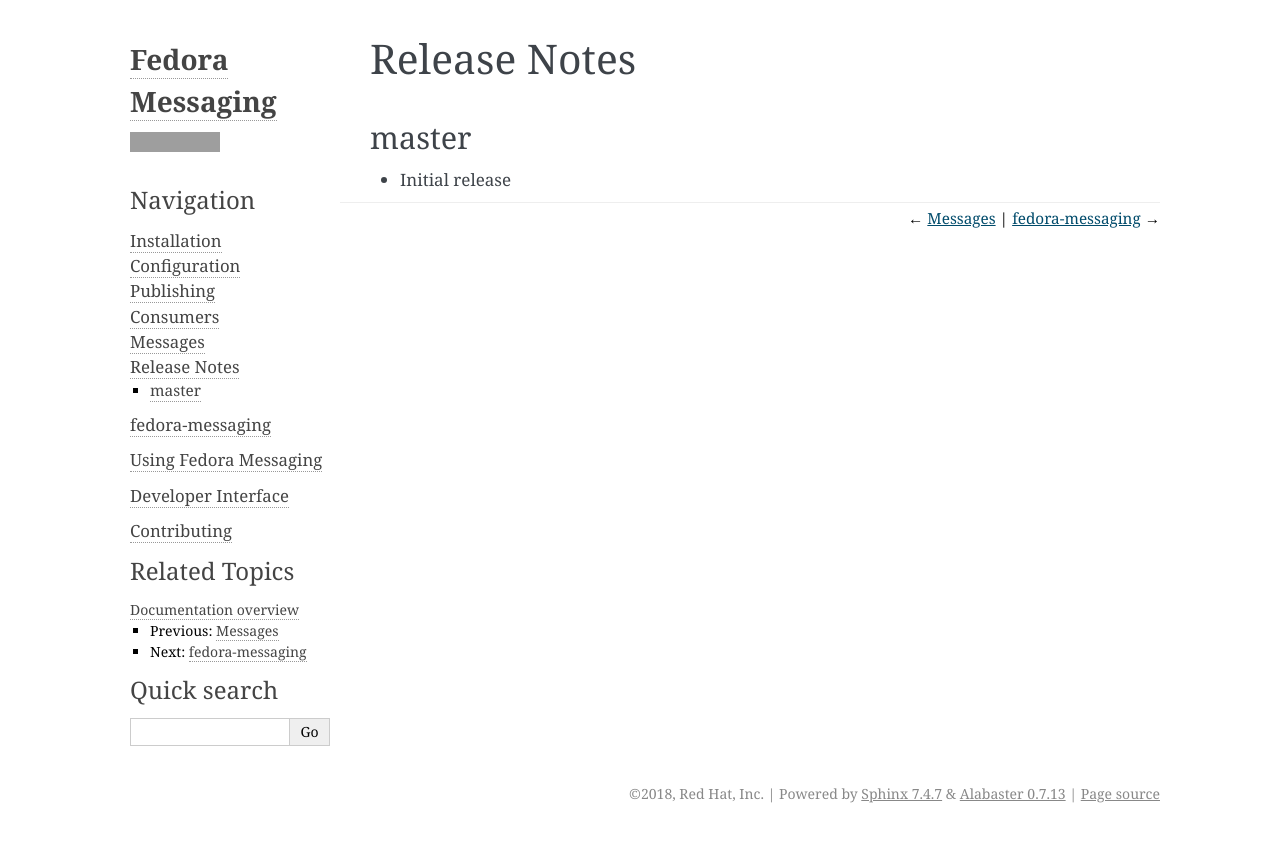
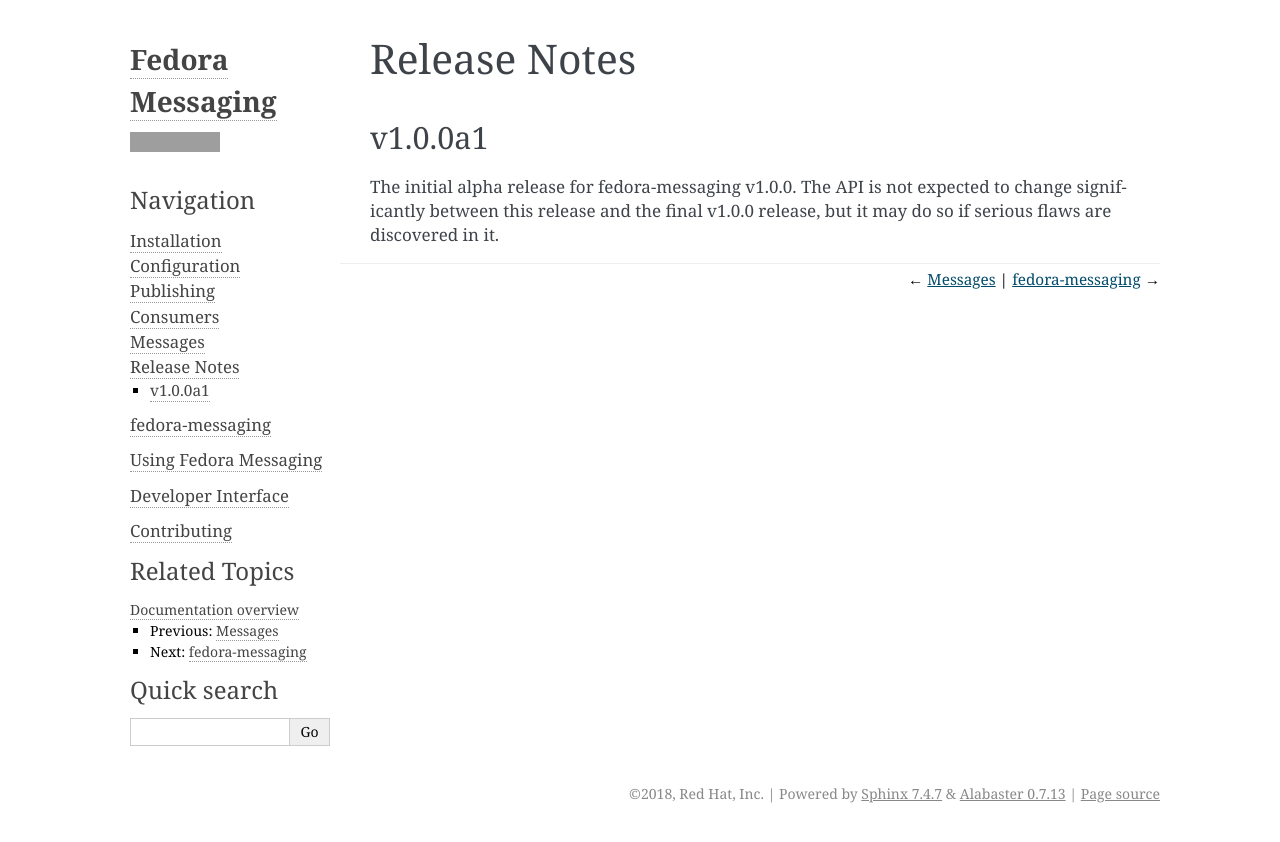
Before and after one commit to fedora-infra/fedora-messaging, a Sphinx documentation site: the page built from docs/changelog.rst, in a window 1280 px wide. Shown: the top 842 px of the page. Built offline with Sphinx 7.4.7, drawn with Linux system fonts in a browser that asks for light colours; grey boxes are pictures that could not be loaded.

Commit message:
fedora-messaging v1.0.0a1
Signed-off-by: Jeremy Cline <jcline@redhat.com>

```diff
--- a/docs/changelog.rst
+++ b/docs/changelog.rst
@@ -2,7 +2,9 @@
 Release Notes
 =============
 
-master
-======
+v1.0.0a1
+========
 
-* Initial release
+The initial alpha release for fedora-messaging v1.0.0. The API is not expected
+to change significantly between this release and the final v1.0.0 release, but
+it may do so if serious flaws are discovered in it.
--- a/docs/conf.py
+++ b/docs/conf.py
@@ -24,9 +24,9 @@
 author = 'Fedora Infrastructure'
 
 # The short X.Y version
-version = '0.1'
+version = '1.0'
 # The full version, including alpha/beta/rc tags
-release = '0.1.0a2'
+release = '1.0.0a1'
 
 
 # -- General configuration ---------------------------------------------------
--- a/setup.py
+++ b/setup.py
@@ -45,12 +45,12 @@
 
 setup(
     name='fedora_messaging',
-    version='0.1.0a3',
+    version='1.0.0a1',
     description="A set of tools for using Fedora's messaging infrastructure",
     long_description=README,
     # Possible options are at https://pypi.python.org/pypi?%3Aaction=list_classifiers
     classifiers=[
-        'Development Status :: 1 - Planning',
+        'Development Status :: 3 - Alpha',
         'License :: OSI Approved :: GNU General Public License v2 or later (GPLv2+)',
         'Operating System :: POSIX :: Linux',
         'Programming Language :: Python :: 2',
```
